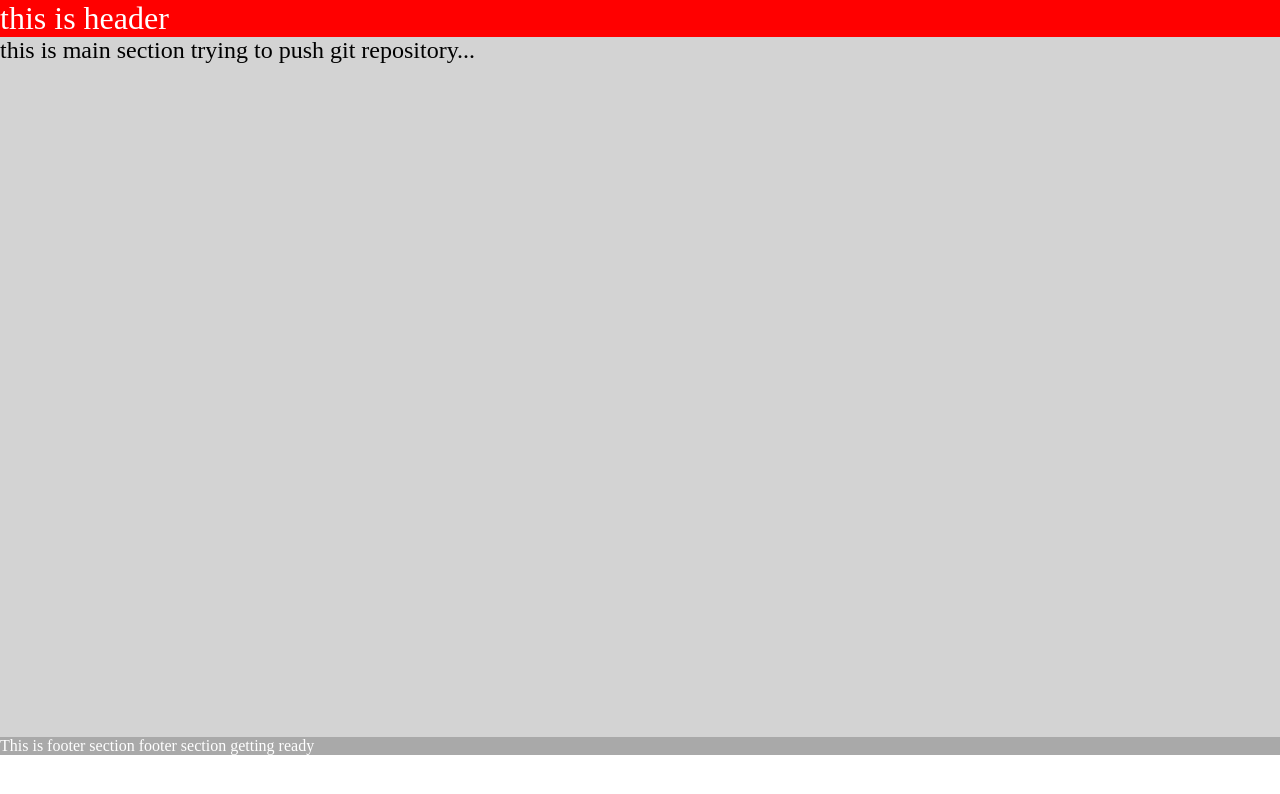
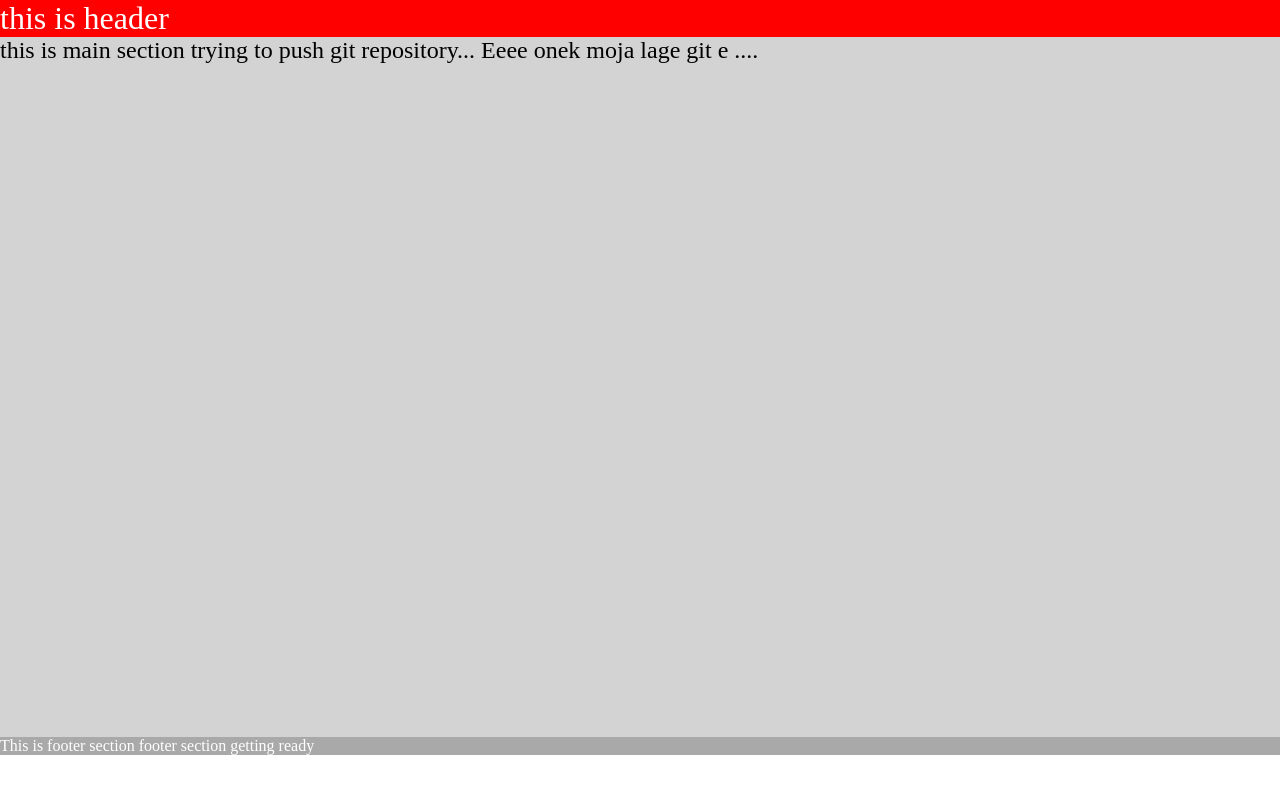
Before and after one commit to chayansrk64/test-git, a plain HTML site: page index.html in a window 1280 px wide. Drawn offline with Linux system fonts and the light colour scheme.

Commit message:
Update index.html

```diff
--- a/index.html
+++ b/index.html
@@ -15,6 +15,8 @@
         this is main section
         trying to push git repository...
 
+        Eeee onek moja lage git e ....
+
     </main>
     <footer id="footer">
         This is footer section
```
